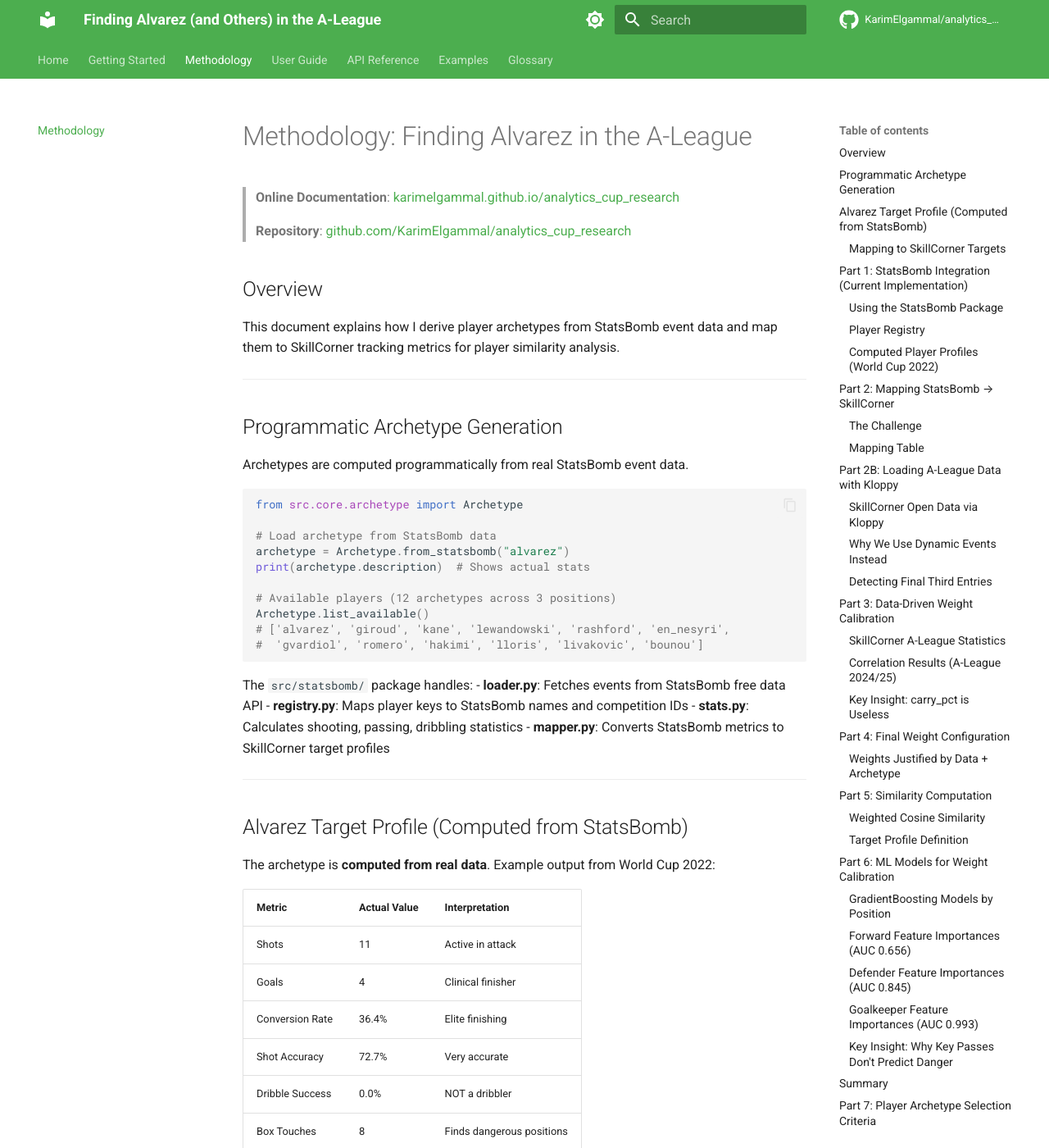
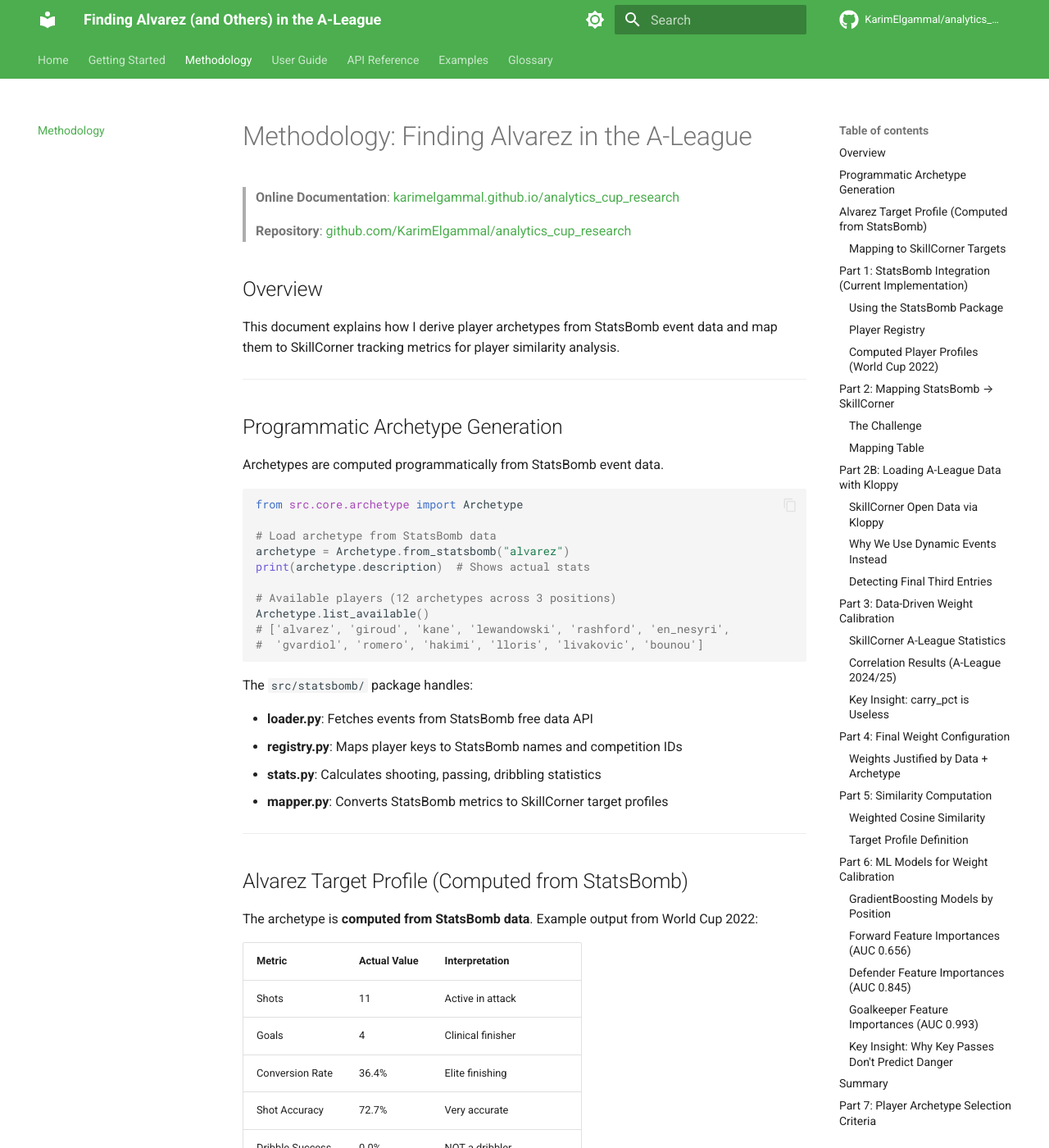
Before and after one commit to KarimElgammal/analytics_cup_research, an MkDocs documentation site: the page built from docs/methodology.md, in a window 1280 px wide and 1400 px high. Shown: the whole window at 82% size. Built offline with MkDocs 1.6.1 and Material for MkDocs 9.7.7, drawn with Linux system fonts in a browser that asks for light colours; comment, search, counter and statistics services are not loaded.

Commit message:
Fix methodology.md: remove 'real', format list properly

````diff
--- a/docs/methodology.md
+++ b/docs/methodology.md
@@ -12,7 +12,7 @@ This document explains how I derive player archetypes from StatsBomb event data
 
 ## Programmatic Archetype Generation
 
-Archetypes are computed programmatically from real StatsBomb event data.
+Archetypes are computed programmatically from StatsBomb event data.
 
 ```python
 from src.core.archetype import Archetype
@@ -28,6 +28,7 @@ Archetype.list_available()
 ```
 
 The `src/statsbomb/` package handles:
+
 - **loader.py**: Fetches events from StatsBomb free data API
 - **registry.py**: Maps player keys to StatsBomb names and competition IDs
 - **stats.py**: Calculates shooting, passing, dribbling statistics
@@ -37,7 +38,7 @@ The `src/statsbomb/` package handles:
 
 ## Alvarez Target Profile (Computed from StatsBomb)
 
-The archetype is **computed from real data**. Example output from World Cup 2022:
+The archetype is **computed from StatsBomb data**. Example output from World Cup 2022:
 
 | Metric | Actual Value | Interpretation |
 |--------|--------------|----------------|
````
